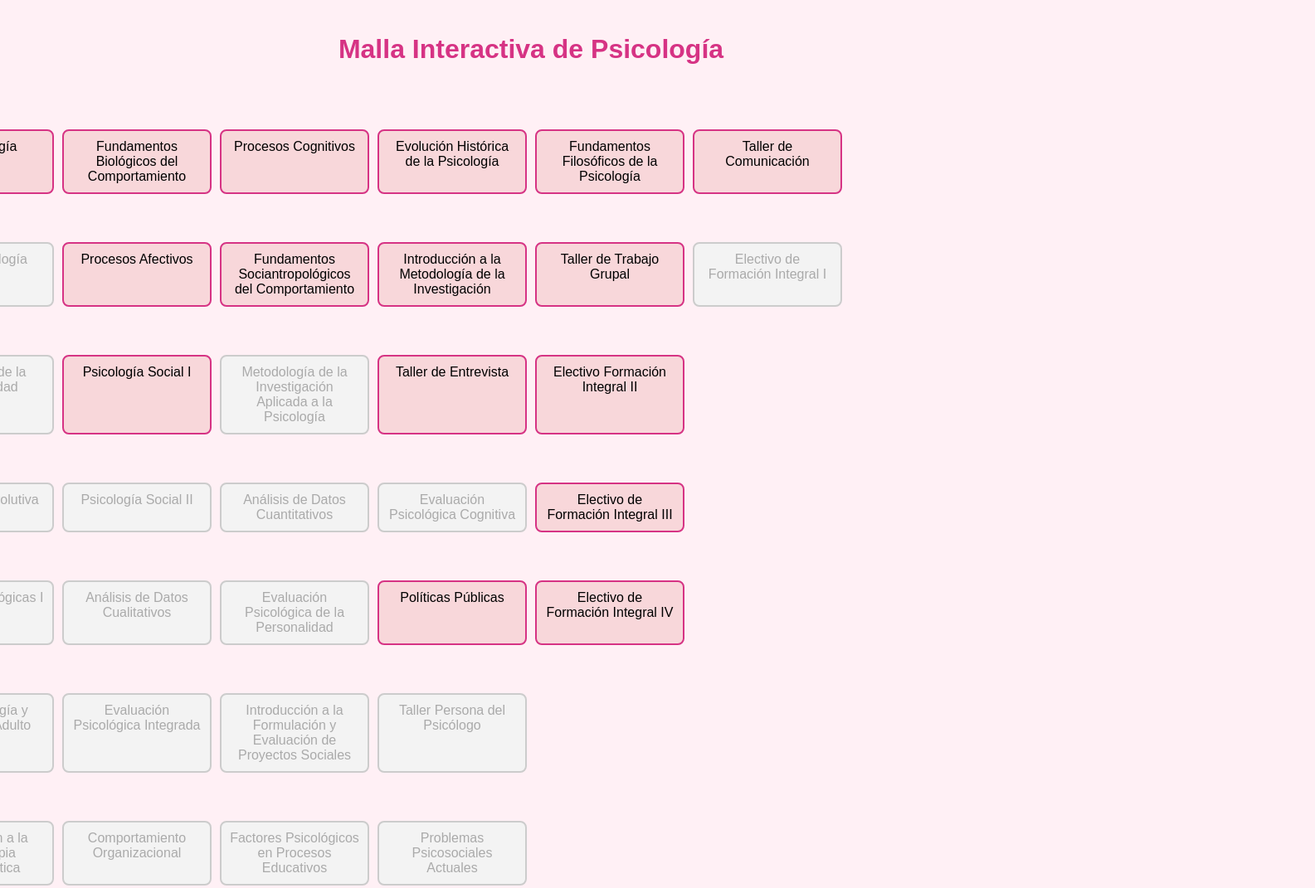
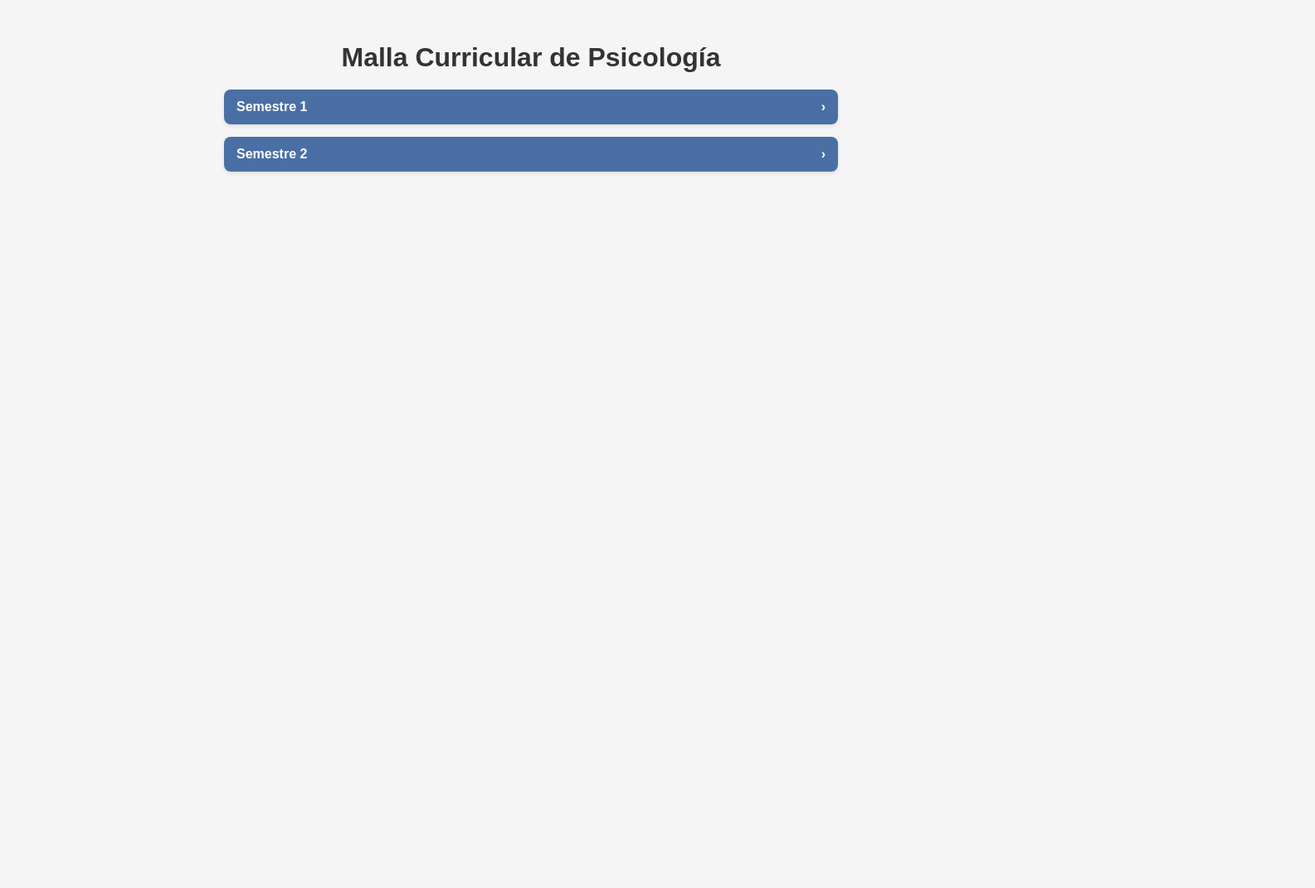
Before and after one commit to MiYU-cmd/Malla-interactiva-kikis, a plain HTML site: page index.html in a window 1280 px wide. Shown: the top 1071 px of the page at 83% size, 1585 px wide, since content can reach past the window. After the commit the page ends 800 px from the top, so only its background shows below. Drawn offline with Linux system fonts and the light colour scheme.

Commit message:
Update index.html

```diff
--- a/index.html
+++ b/index.html
@@ -1,14 +1,186 @@
 <!DOCTYPE html>
 <html lang="es">
 <head>
-  <meta charset="UTF-8">
-  <meta name="viewport" content="width=device-width, initial-scale=1.0">
-  <title>Malla Interactiva de Psicología</title>
-  <link rel="stylesheet" href="style.css">
+    <meta charset="UTF-8">
+    <meta name="viewport" content="width=device-width, initial-scale=1.0">
+    <title>Malla Curricular Interactiva</title>
+    <style>
+        * {
+            box-sizing: border-box;
+            font-family: Arial, sans-serif;
+        }
+
+        body {
+            margin: 0;
+            padding: 20px;
+            background-color: #f5f5f5;
+        }
+
+        h1 {
+            text-align: center;
+            color: #333;
+            margin-bottom: 20px;
+        }
+
+        .semester-container {
+            background-color: white;
+            border-radius: 8px;
+            box-shadow: 0 2px 5px rgba(0,0,0,0.1);
+            margin-bottom: 15px;
+            overflow: hidden;
+        }
+
+        .semester-header {
+            background-color: #4a6fa5;
+            color: white;
+            padding: 12px 15px;
+            font-weight: bold;
+            cursor: pointer;
+            display: flex;
+            justify-content: space-between;
+            align-items: center;
+        }
+
+        .semester-header:hover {
+            background-color: #3a5a8a;
+        }
+
+        .semester-courses {
+            display: none;
+            padding: 0;
+            margin: 0;
+        }
+
+        .semester-courses.show {
+            display: block;
+        }
+
+        .course {
+            padding: 12px 15px;
+            border-bottom: 1px solid #eee;
+            position: relative;
+        }
+
+        .course:last-child {
+            border-bottom: none;
+        }
+
+        .course.locked {
+            color: #999;
+            background-color: #f9f9f9;
+        }
+
+        .course.approved {
+            background-color: #e8f5e9;
+            color: #2e7d32;
+        }
+
+        .toggle-icon {
+            transition: transform 0.3s;
+        }
+
+        .toggle-icon.rotated {
+            transform: rotate(90deg);
+        }
+
+        @media (min-width: 768px) {
+            body {
+                padding: 30px;
+                max-width: 800px;
+                margin: 0 auto;
+            }
+        }
+    </style>
 </head>
 <body>
-  <h1>Malla Interactiva de Psicología</h1>
-  <div id="grid"></div>
-  <script src="script.js"></script>
+    <h1>Malla Curricular de Psicología</h1>
+    <div id="grid"></div>
+
+    <script>
+        const grid = document.getElementById("grid");
+        const courses = {
+            "Semestre 1": [
+                "Estrategias para el Aprendizaje",
+                "Antropología",
+                "Fundamentos Biológicos del Comportamiento",
+                "Procesos Cognitivos",
+                "Evolución Histórica de la Psicología",
+                "Fundamentos Filosóficos de la Psicología",
+                "Taller de Comunicación"
+            ],
+            "Semestre 2": [
+                { name: "Ética", reqs: ["Antropología"] },
+                { name: "Neuropsicología", reqs: ["Fundamentos Biológicos del Comportamiento"] },
+                "Procesos Afectivos",
+                "Fundamentos Sociantropológicos del Comportamiento",
+                "Introducción a la Metodología de la Investigación",
+                "Taller de Trabajo Grupal",
+                { name: "Electivo de Formación Integral I", reqs: ["Ética"] }
+            ],
+            // ... (resto de los semestres como en tu código original)
+        };
+
+        const state = {};
+
+        function isUnlocked(course, approved) {
+            if (typeof course === "string") return true;
+            return course.reqs.every(r => approved[r]);
+        }
+
+        function renderGrid() {
+            grid.innerHTML = "";
+            const approved = {};
+            for (const k in state) if (state[k]) approved[k] = true;
+
+            const ordered = Object.entries(courses).sort(([a], [b]) => a.localeCompare(b, undefined, { numeric: true }));
+
+            ordered.forEach(([semester, list]) => {
+                const container = document.createElement("div");
+                container.className = "semester-container";
+
+                const header = document.createElement("div");
+                header.className = "semester-header";
+                header.innerHTML = `
+                    <span>${semester}</span>
+                    <span class="toggle-icon">›</span>
+                `;
+
+                const coursesContainer = document.createElement("div");
+                coursesContainer.className = "semester-courses";
+
+                list.forEach(item => {
+                    const name = typeof item === "string" ? item : item.name;
+                    const unlocked = isUnlocked(item, approved);
+                    const approvedNow = !!state[name];
+
+                    const course = document.createElement("div");
+                    course.className = "course";
+                    if (!unlocked) course.classList.add("locked");
+                    if (approvedNow) course.classList.add("approved");
+                    course.textContent = name;
+
+                    if (unlocked) {
+                        course.addEventListener("click", () => {
+                            state[name] = !state[name];
+                            renderGrid();
+                        });
+                    }
+
+                    coursesContainer.appendChild(course);
+                });
+
+                header.addEventListener("click", () => {
+                    coursesContainer.classList.toggle("show");
+                    header.querySelector(".toggle-icon").classList.toggle("rotated");
+                });
+
+                container.appendChild(header);
+                container.appendChild(coursesContainer);
+                grid.appendChild(container);
+            });
+        }
+
+        renderGrid();
+    </script>
 </body>
 </html>
```
